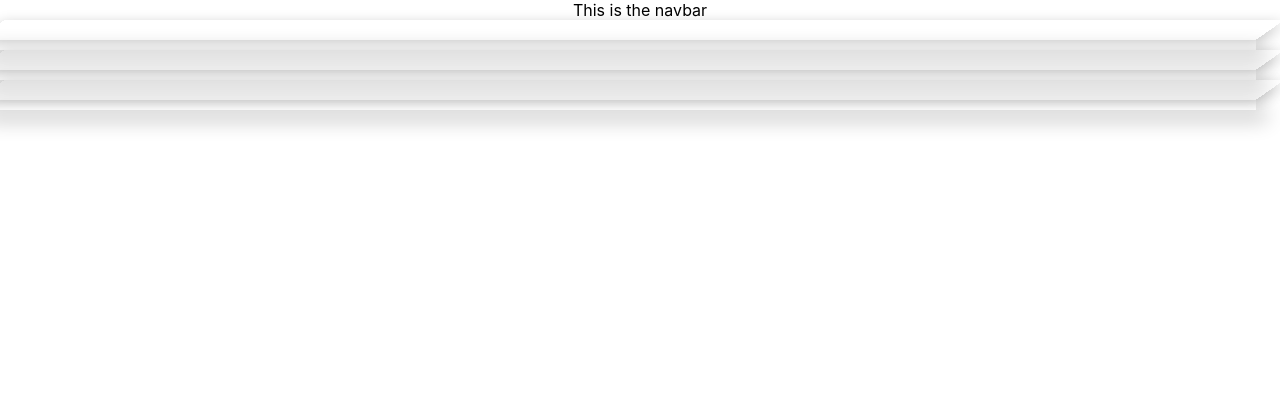
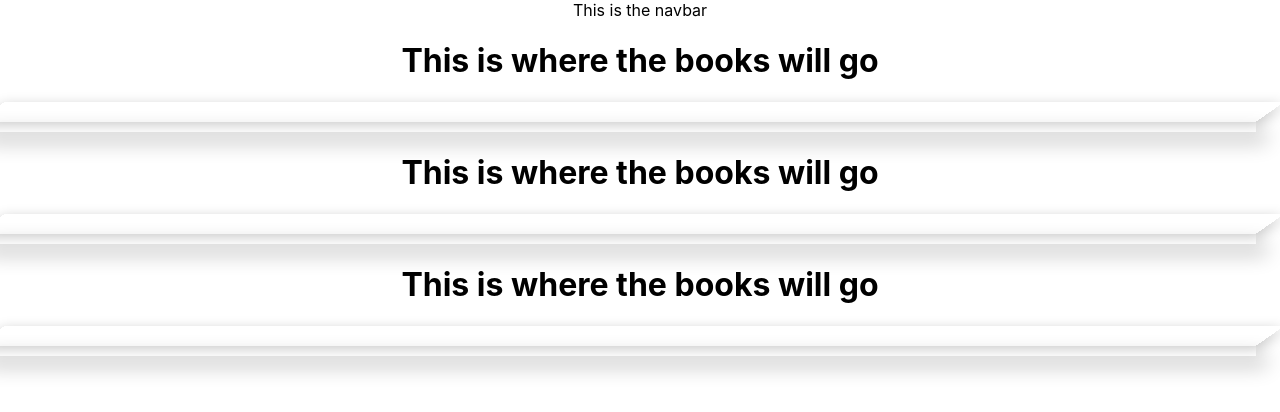
Before and after one commit to L-itslocked/react-bookshelf, a React (Create React App) app in the folder bookshelf-2/: page / in a window 1280 px wide. Shown: the top 412 px of the page. Built offline with nearby package versions, Linux system fonts and the light colour scheme.

Commit message:
Import Bkshelf1

```diff
--- a/bookshelf-2/src/App.js
+++ b/bookshelf-2/src/App.js
@@ -1,13 +1,17 @@
 import "./App.css";
 import Navbar from "./Navbar.js";
 import Shelf from "./Shelf.js";
+import Bkshelf1 from "./Bkshelf1.js";
 
 function App() {
   return (
     <div className="App">
       <Navbar />
+      <Bkshelf1 />
       <Shelf />
+      <Bkshelf1 />
       <Shelf />
+      <Bkshelf1 />
       <Shelf />
       {/* bookshelf-1 */}
       {/* shelf */}
```
